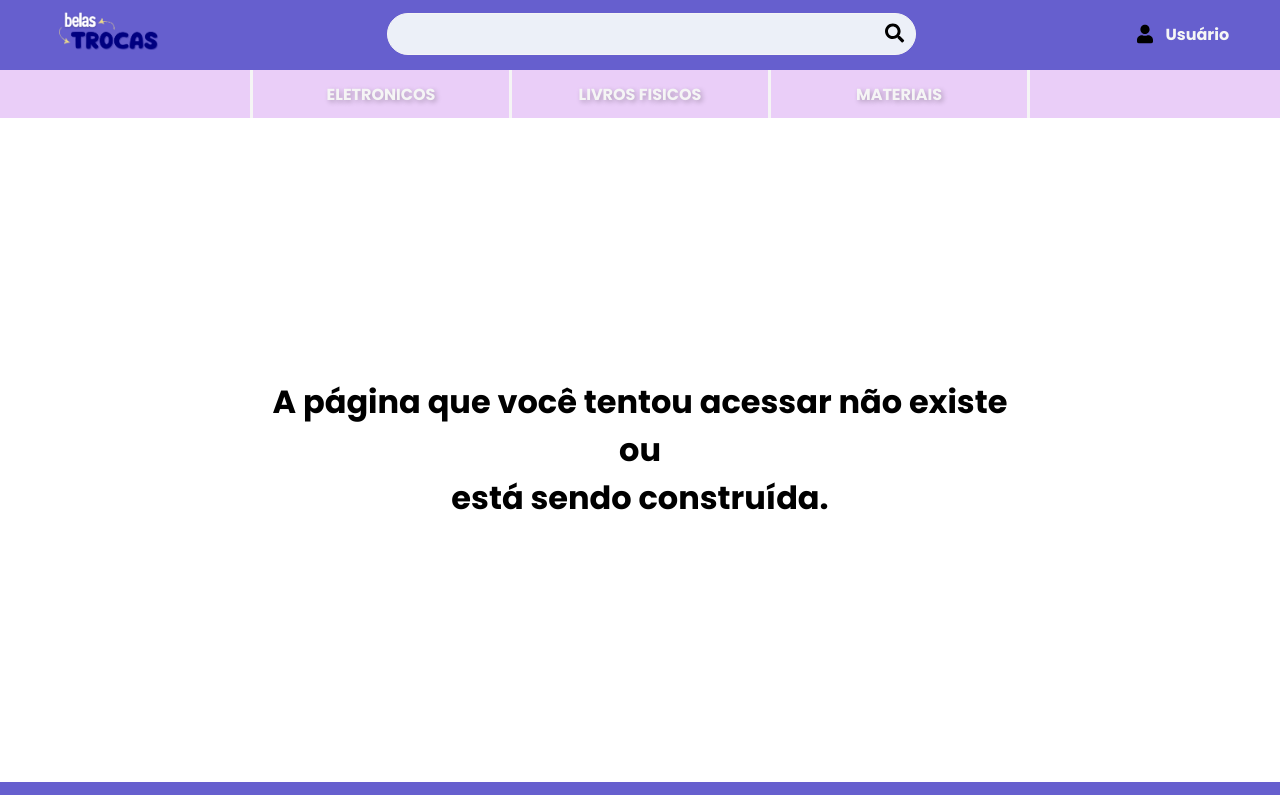
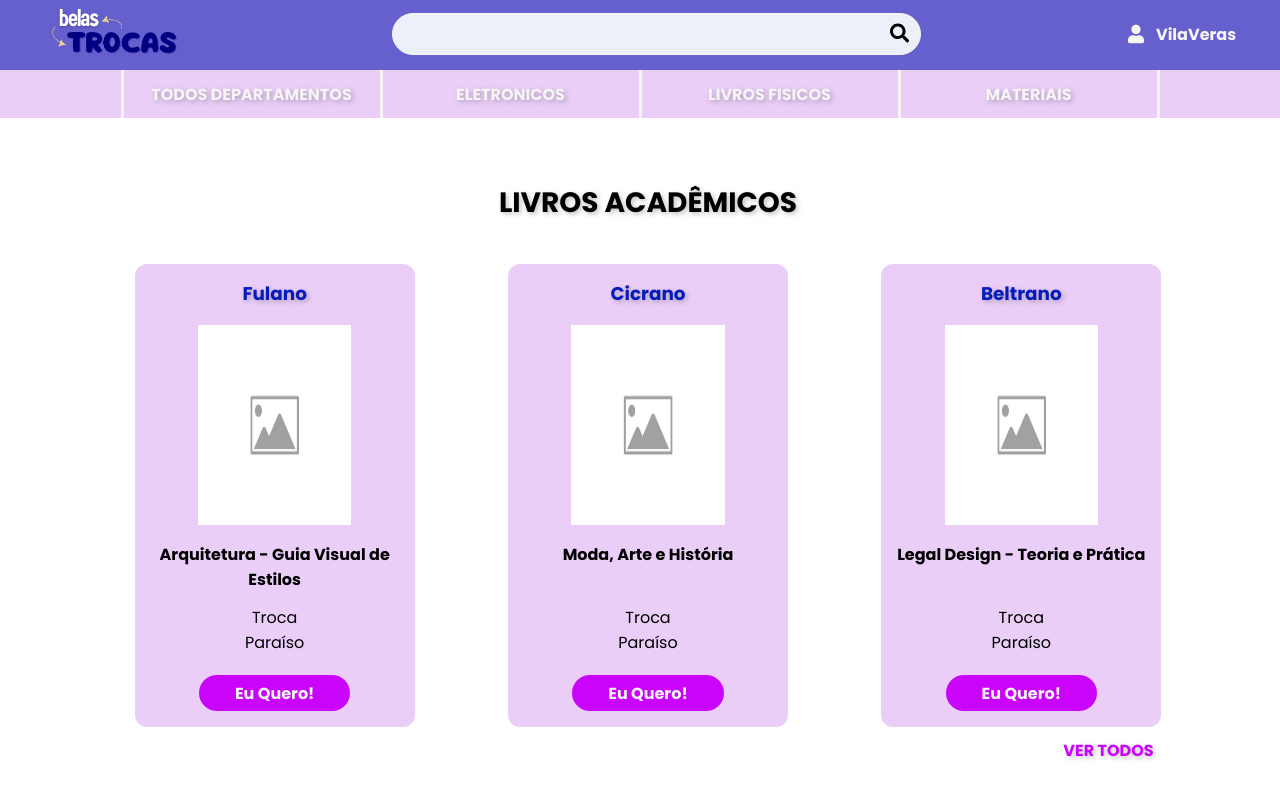
Before and after one commit to rafaelvilaveras/PIME---Belas-Trocas, a React app: page /d/1 in a window 1280 px wide. Shown: the part 2-797 px from the top of the page. Built offline with nearby package versions, Linux system fonts and the light colour scheme; a web font is replaced by a local one.

Commit message:
Add feat(departament page) and minor fixes

```diff
--- a/src/components/home/item-list.js
+++ b/src/components/home/item-list.js
@@ -53,7 +53,7 @@ const ItemList = ({filter, type}) => {
                     {hItems.map((items, key)=>{
                         return(
                             <>
-                                <Link className='flex-row s-gap hi-link' key={'hi'+key} to={'/'+items.departament.toLocaleLowerCase()+'/'+items.subdepartament.toLocaleLowerCase()+'/'+items.id}>
+                                <Link className='flex-row hi-link' key={'hi'+key} to={'/d/'+items.departament.toLowerCase()+'/'+items.subdepartament.toLowerCase()+'/'+items.id}>
                                     <div className='hi-image-container'>
                                         <img src={items.image}/>
                                     </div>
--- a/src/components/navbar.js
+++ b/src/components/navbar.js
@@ -1,4 +1,4 @@
-import React from 'react';
+import React, { useState } from 'react';
 import { Link, useLocation } from 'react-router-dom';
 import LBT from '../images/LBT.png';
 import { FaUser, FaSearch } from 'react-icons/fa'
@@ -7,12 +7,14 @@ import Subnav from './navbar/subnav';
 
 import '../css/App.css';
 import '../css/navbar.css';
+import UserNav from './navbar/user-nav';
 
 const Navbar = () => {
 
     const location = useLocation();
     const codintionP = (location.pathname === '/entrar') || (location.pathname === '/cadastro')
-    const logged = true
+    const logged = true;
+    const [userMenu, toggleUM] = useState(false);
 
     return (
         <>
@@ -33,11 +35,14 @@ const Navbar = () => {
                 </li>
                 <li className={logged ? 'display-none' : 'nav-content'}>
                     <FaUser className='user-icon' />
-                    <p>FAÇA O <Link className='nav-links' to={"/entrar"}>LOGIN</Link> OU <br/> <Link className='nav-links' to={"/cadastro"}>CADASTRE-SE</Link></p>
+                    <p>FAÇA O <Link className='nav-links' to={"/u/entrar"}>LOGIN</Link> OU <br/> <Link className='nav-links' to={"/u/cadastro"}>CADASTRE-SE</Link></p>
                 </li>
-                <li className={!logged ? 'display-none' : 'nav-content'}>
-                    <FaUser className='user-icon' />
-                    <Link  className='nav-links' to={"/perfil"}>Usuário</Link>
+                <li  onMouseOver={() => {toggleUM(true)}} onMouseOut={()=>{toggleUM(false)}} className={!logged ? 'display-none' : 'nav-content'}>
+                    <FaUser className='user-icon nav-links' />
+                    <span  className='nav-links' to={"/u/perfil"}>VilaVeras</span>
+                    <UserNav
+                        userMenu={userMenu}
+                    />
                 </li>
             </ul>
             <Subnav
--- a/src/components/navbar/snitems.js
+++ b/src/components/navbar/snitems.js
@@ -11,7 +11,7 @@ const Snitems = ({navItems, snActive, position}) => {
             <ul className={snActive === position ? 'flex-column sn-content' : 'display-none'}>
                 <hr/>
                 {navItems.subdepartamento.map((item, key)=>{
-                    return <li className='flex-column nlh' key={key}><Link to={'/' + navItems.departamento.toLowerCase() + '/' + item.toLowerCase()} className='nav-links txt-shadow'>{item}</Link></li>
+                    return <li className='flex-column nlh' key={key}><Link to={'/d/' + navItems.departamento.toLowerCase() + '/' + item.toLowerCase()} className='nav-links txt-shadow'>{item}</Link></li>
                 })}
             </ul>
         </>
--- a/src/components/navbar/subnav.js
+++ b/src/components/navbar/subnav.js
@@ -44,8 +44,12 @@ const Subnav = ({codintionP}) => {
         <>
             <ul className={codintionP ? 'display-none' : 'flex-row snav-container'}>
                 <hr/>
+                <li className='flex-column sn-container'>
+                    <Link className='nav-links txt-shadow' to={'/d/geral'}>TODOS DEPARTAMENTOS</Link>
+                </li>
+                <hr/>
                 <li onMouseOver={() => {toggleWindow(1)}} onMouseOut={()=>{toggleWindow(0)}} className='flex-column sn-container'>
-                    <Link className='nav-links txt-shadow' to={'/eletronicos'}>{navItems[0].departamento.toUpperCase()}</Link>
+                    <Link className='nav-links txt-shadow' to={'/d/'+navItems[0].departamento.toLowerCase()}>{navItems[0].departamento.toUpperCase()}</Link>
                     <Snitems
                         navItems = {navItems[0]}
                         snActive={window}
@@ -53,8 +57,8 @@ const Subnav = ({codintionP}) => {
                     />
                 </li>
                 <hr/>
-                <li onMouseOver={() => {toggleWindow(2)}} onMouseOut={()=>{toggleWindow(0)}} className='sn-container' onMouseEnter={() => {}}>
-                    <Link className='nav-links txt-shadow' to={'/livros fisicos'}>{navItems[1].departamento.toUpperCase()}</Link>
+                <li onMouseOver={() => {toggleWindow(2)}} onMouseOut={()=>{toggleWindow(0)}} className='sn-container'>
+                    <Link className='nav-links txt-shadow' to={'/d/'+navItems[1].departamento.toLowerCase()}>{navItems[1].departamento.toUpperCase()}</Link>
                     <Snitems
                         navItems = {navItems[1]}
                         snActive={window}
@@ -62,8 +66,8 @@ const Subnav = ({codintionP}) => {
                     />
                 </li>
                 <hr/>
-                <li onMouseOver={() => {toggleWindow(3)}} onMouseOut={()=>{toggleWindow(0)}} className='sn-container' onMouseEnter={() => {}}>
-                    <Link className='nav-links txt-shadow' to={'/materiais'}>{navItems[2].departamento.toUpperCase()}</Link>
+                <li onMouseOver={() => {toggleWindow(3)}} onMouseOut={()=>{toggleWindow(0)}} className='sn-container'>
+                    <Link className='nav-links txt-shadow' to={'/d/'+navItems[2].departamento.toLowerCase()}>{navItems[2].departamento.toUpperCase()}</Link>
                     <Snitems
                         navItems = {navItems[2]}
                         snActive={window}
--- /dev/null
+++ b/src/components/navbar/user-nav.js
@@ -0,0 +1,35 @@
+import React from 'react';
+import { MdExitToApp } from 'react-icons/md';
+import { BsBoxSeam } from 'react-icons/bs';
+import { FaUser } from 'react-icons/fa'
+
+import '../../css/App.css';
+import '../../css/navbar.css';
+import { Link } from 'react-router-dom';
+
+
+const UserNav = ({userMenu}) => {
+
+    const user = 'VilaVeras';
+
+    return (
+        <>
+            <div className={ userMenu ? 'flex-column pn-container' : 'display-none'}>
+                <Link to={'/u/'+user} className='flex-row nav-links pn-content'>
+                    <FaUser/>
+                    <span>Perfil</span>
+                </Link>
+                <Link to={'/u/'+user+'/meus itens'} className='flex-row nav-links pn-content'>
+                    <BsBoxSeam/>
+                    <span>Meus Itens</span>
+                </Link>
+                <div className='flex-row nav-links pn-content'>
+                    <MdExitToApp/>
+                    <span>Sair</span>
+                </div>
+            </div>
+        </>
+     );
+}
+
+export default UserNav;
--- a/src/css/App.css
+++ b/src/css/App.css
@@ -26,6 +26,8 @@
   justify-content: space-between;
 }
 
+/* BOTÃO BASE / BASE BUTTON */
+
 .cb {
   padding: 0.35rem 2.25rem;
   margin-top: 1rem;
@@ -36,6 +38,8 @@
   font-weight: bold;
   cursor: pointer;
 }
+
+/* BOTÃO BASE / BASE BUTTON */
 
 .txt-shadow {
   text-shadow: 2px 2px 5px hsl(0, 0%, 0%, 25%);
@@ -74,3 +78,19 @@
 .a-true {
   border: 1px solid var(--green-border);
 }
+
+.bg-pink {
+    background-color: var(--pink-bg);
+}
+
+.bg-blue {
+    background-color: var(--blue-bg);
+}
+
+.blue-font {
+  color: var(--blue-font);
+}
+
+.purple-font {
+  color: var(--purple-font);
+}
--- /dev/null
+++ b/src/css/departament-page.css
@@ -0,0 +1,83 @@
+.dep-container {
+    width: 100%;
+    justify-content: center;
+    align-items: center;
+    gap: 5rem;
+    padding: 3rem 0.5rem;
+    margin-bottom: 3rem;
+}
+
+.dep-content {
+    width: 90%;
+    align-items: center;
+    padding: 1rem;
+    gap: 2.5rem;
+    box-sizing: border-box;
+    position: relative;
+}
+
+.dep-title {
+    font-size: 1.75rem;
+    font-weight: bold;
+}
+
+.dep-items-wrapper {
+    width: 100%;
+    justify-content: space-around;
+    position: relative;
+}
+
+.dep-items-container {
+    flex: 1;
+    max-width: 25%;
+    justify-content: center;
+    align-items: center;
+    text-align: center;
+    padding: 1rem 0.75rem;
+    box-sizing: border-box;
+    gap: 1.25rem;
+    border-radius: 0.75rem;
+}
+
+.dep-items-content {
+    width: 100%;
+    height: 100%;
+    gap: 1rem;
+    justify-content: space-between;
+    align-items: center;
+}
+
+.dep-user {
+    color: var(--dark-blue-font);
+    font-size: 1.15rem;
+    font-weight: bold;
+}
+
+.dep-img-container {
+    width: 60%;
+    height: 25vh;
+}
+
+.dep-img-container img {
+    width: 100%;
+    height: 100%;
+}
+
+.dep-itemname {
+    width: 100%;
+    height: 12%;
+    font-weight: bold;
+
+}
+
+.dep-button {
+    margin: 0;
+}
+
+.dep-seeall {
+    font-weight: bold;
+    text-decoration: none;
+    position: absolute;
+    bottom: -1.25rem;
+    right: 5.5vw;
+}
--- a/src/css/home.css
+++ b/src/css/home.css
@@ -57,6 +57,7 @@
 .hi-e-container {
     width: 100%;
     padding: 1rem;
+    box-sizing: border-box;
     justify-content: center;
     align-items: center;
 }
--- a/src/css/index.css
+++ b/src/css/index.css
@@ -14,8 +14,11 @@
   --green-border: hsl(120, 100%, 25%);
   --red-border: hsl(0, 100%, 50%);
   --purple-button: hsl(288, 97%, 50%);
+  --black-font: hsl(0, 0%, 0%);
+  --blue-font: hsl(244, 53%, 59%);
+  --dark-blue-font: hsl(233, 94%, 38%);
+  --purple-font: hsl(288, 97%, 50%);
   --white-font: hsl(0, 0%, 96%);
-  --black-font: hsl(0, 0%, 0%);
   --page-font-tomorrow: 'Tomorrow', sans-serif;
   --page-font-poppins: 'Poppins', sans-serif;
 }
--- a/src/css/navbar.css
+++ b/src/css/navbar.css
@@ -10,7 +10,7 @@
     display: flex;
     justify-content: center;
     align-items: center;
-    width: 9vw;
+    width: 11%;
     height: 100%;
     padding: 0.5rem;
     box-sizing: border-box;
@@ -41,6 +41,7 @@
     justify-content: center;
     align-items: center;
     gap: 0.75rem;
+    position: relative;
   }
 
   .nav-content p {
@@ -74,6 +75,33 @@
   li {
     list-style-type: none;
   }
+
+  /* Profile Nav */
+
+  .pn-container {
+    width: 150%;
+    position: absolute;
+    top: 8.96vh;
+    right: -3.5vw;
+    background-color: var(--blue-bg);
+    color: var(--white-font);
+    padding: 0.75rem 0.75rem;
+    box-sizing: border-box;
+    gap: 0.75rem;
+    border-top: 1px solid var(--white-font);
+    z-index: 999;
+  }
+
+  .pn-content {
+    display: flex;
+    align-items: center;
+    cursor: pointer;
+    gap: 0.5rem;
+  }
+
+  /* Profile Nav */
+
+  /* Subnav */
 
   .snav-container {
     height: 6vh;
@@ -116,7 +144,7 @@
     box-sizing: border-box;
     gap: 0.75rem;
     border-radius: 0 0 0.35rem 0.35rem;
-    z-index: 9999;
+    z-index: 998;
   }
 
   .sn-content hr {
@@ -142,3 +170,5 @@
     background-color: var(--blue-bg);
     border-radius: 0.25rem;
   }
+
+  /* Subnav */
--- a/src/js/App.js
+++ b/src/js/App.js
@@ -10,6 +10,7 @@ import Signin from '../pages/signin';
 import Footer from '../components/footer';
 import Error from '../pages/error';
 import Profile from '../pages/profile';
+import Departament from '../pages/departament-page';
 
 function App() {
 
@@ -22,16 +23,32 @@ function App() {
           element={<Home/>}
         />
         <Route
-          path={'/entrar'}
+          path={'/u/entrar'}
           element={<Login/>}
         />
         <Route
-          path={'/cadastro'}
+          path={'/u/cadastro'}
           element={<Signin/>}
         />
         <Route
-          path={'/perfil'}
+          path={'/u/:usuario'}
           element={<Profile/>}
+        />
+        <Route
+          path={'/u/:usuario/meus itens'}
+          element={<Error/>}
+        />
+        <Route
+          path={'/d/:departamento'}
+          element={<Departament/>}
+        />
+        <Route
+          path={'/d/:departamento/:subdepartamento'}
+          element={<Error/>}
+        />
+        <Route
+          path={'/d/:departamento/:subdepartamento/:itemID'}
+          element={<Error/>}
         />
         <Route
           path={'*'}
--- /dev/null
+++ b/src/pages/departament-page.js
@@ -0,0 +1,161 @@
+import React from 'react';
+
+import '../css/App.css';
+import '../css/departament-page.css';
+
+import placeholder from '../images/placeholder-image.jpg';
+import { Link } from 'react-router-dom';
+// import { Link, useLocation } from 'react-router-dom'; USAR DEPOIS QUE TIVER FEITO API
+
+
+const Departament = () => {
+
+    // const location = useLocation();
+
+    // console.log(location.pathname.split('/')[1]) USAR DEPOIS QUE TIVER FEITO A API
+
+    const depItems = [
+        {
+            departament: 'Livros Físicos',
+            subdepartament: 'Livros Acadêmicos',
+            item:[
+                {
+                    user: 'Fulano',
+                    data:{
+                        img: placeholder,
+                        name: 'Arquitetura - Guia  Visual de Estilos',
+                        type: 'Troca',
+                        campus: 'Paraíso'
+                    },
+                },
+                {
+
+                    user: 'Cicrano',
+                    data:{
+                        img: placeholder,
+                        name: 'Moda, Arte e História',
+                        type: 'Troca',
+                        campus: 'Paraíso'
+                    },
+                },
+                {
+
+                    user: 'Beltrano',
+                    data:{
+                        img: placeholder,
+                        name: 'Legal Design - Teoria e Prática',
+                        type: 'Troca',
+                        campus: 'Paraíso'
+                    },
+                }
+            ]
+        },
+        {
+            departament: 'Livros Físicos',
+            subdepartament: 'Teste',
+            item:[
+                {
+                    user: 'Fulano',
+                    data:{
+                        img: placeholder,
+                        name: 'teste1',
+                        type: 'Troca',
+                        campus: 'Paraíso'
+                    },
+                },
+                {
+
+                    user: 'Cicrano',
+                    data:{
+                        img: placeholder,
+                        name: 'teste2',
+                        type: 'Troca',
+                        campus: 'Paraíso'
+                    },
+                },
+                {
+
+                    user: 'Beltrano',
+                    data:{
+                        img: placeholder,
+                        name: 'teste3',
+                        type: 'Troca',
+                        campus: 'Paraíso'
+                    },
+                }
+            ]
+        },
+        // {
+        //     departament: 'Livros Físicos',
+        //     subdepartament: 'Teste',
+        //     item:[
+        //         {
+        //             user: 'Fulano',
+        //             data:{
+        //                 img: placeholder,
+        //                 name: 'teste1',
+        //                 type: 'Troca',
+        //                 campus: 'Paraíso'
+        //             },
+        //         },
+        //         {
+
+        //             user: 'Cicrano',
+        //             data:{
+        //                 img: placeholder,
+        //                 name: 'teste2',
+        //                 type: 'Troca',
+        //                 campus: 'Paraíso'
+        //             },
+        //         },
+        //         {
+
+        //             user: 'Beltrano',
+        //             data:{
+        //                 img: placeholder,
+        //                 name: 'teste3',
+        //                 type: 'Troca',
+        //                 campus: 'Paraíso'
+        //             },
+        //         }
+        //     ]
+        // },
+    ];
+
+    return (
+        <>
+            <div className='flex-column dep-container'>
+                {depItems.map((depItems, depindex)=>{
+                    return(
+                        <div className='flex-column dep-content' key={'departament'+depindex}>
+                            <span className='txt-shadow dep-title' key={'dep-title'+depindex}>{depItems.subdepartament.toUpperCase()}</span>
+                            <div className='flex-row dep-items-wrapper' key={'dep-wrapper'+depindex}>
+                                {depItems.item.map((item, index)=>{
+                                    return(
+                                        <div className={!depindex%2 ? 'flex-column dep-items-container bg-pink' : 'flex-column dep-items-container bg-blue'} key={'dep-items-'+index}>
+                                            <div className='flex-column dep-items-content' key={'dep-items-content'+index}>
+                                                <span className='dep-user txt-shadow' key={'dep-user'+index}>{item.user}</span>
+                                                <div className='dep-img-container' key={'dep-img-container'+index}>
+                                                    <img src={item.data.img} key={'dep-img'+index}/>
+                                                </div>
+                                                <span className='dep-itemname' key={'dep-itemName'+index}>{item.data.name}</span>
+                                                <div className='flex-column'>
+                                                    <span key={'dep-itemType'+index}>{item.data.type}</span>
+                                                    <span key={'dep-itemLoc'+index}>{item.data.campus}</span>
+                                                </div>
+                                            </div>
+                                            <button className='cb dep-button' key={'dep-button'+index}>Eu Quero!</button>
+                                        </div>
+                                    );
+                                })}
+                            </div>
+                            <Link to={'/d/' + depItems.departament.toLowerCase() + '/' + depItems.subdepartament.toLowerCase() } className={!depindex%2 ? 'dep-seeall txt-shadow purple-font' : 'dep-seeall txt-shadow blue-font'} key={'dep-seall-'+depindex}>VER TODOS</Link>
+                        </div>
+                    );
+                })}
+            </div>
+        </>
+     );
+}
+
+export default Departament;
--- a/src/pages/home.js
+++ b/src/pages/home.js
@@ -9,12 +9,11 @@ import '../css/home.css';
 
 const Home = () => {
 
-    const [filter, setFilter] = useState(0)
+    const [filter, setFilter] = useState('Todos')
     const teste = true;
 
     const depart = ['Todos', 'Eletrônicos', 'Livros', 'Materiais']
 
-    console.log(filter)
 
     return (
         <>
@@ -30,9 +29,9 @@ const Home = () => {
                             <div className='flex-row f-checkbox-container'>
                                 {depart.map((item, key)=>{
                                    return(
-                                        <div className='flex-row f-checkbox' key={'checkbox'+key} onClick={()=>{setFilter(key)}}>
-                                            <RiCheckboxBlankCircleLine className={filter !== key ? '' : 'display-none'}/>
-                                            <RiCheckboxCircleLine className={filter === key ? '' : 'display-none'}/>
+                                        <div className='flex-row f-checkbox' key={'checkbox'+key} onClick={()=>{setFilter(item)}}>
+                                            <RiCheckboxBlankCircleLine className={filter !== item ? '' : 'display-none'}/>
+                                            <RiCheckboxCircleLine className={filter === item ? '' : 'display-none'}/>
                                             <span>{item}</span>
                                         </div>
                                     );
@@ -50,7 +49,7 @@ const Home = () => {
                             type = {'Doações'}
                         />
                     </div>
-                <Link className='txt-shadow i-link' to={'/departamentos'}>VER TODOS</Link>
+                <Link className='txt-shadow i-link' to={'/d/recentes'}>VER TODOS</Link>
                 </div>
 
 
```
Also changed, not shown: src/css/hitemlist.css (+12 -5 lines).
